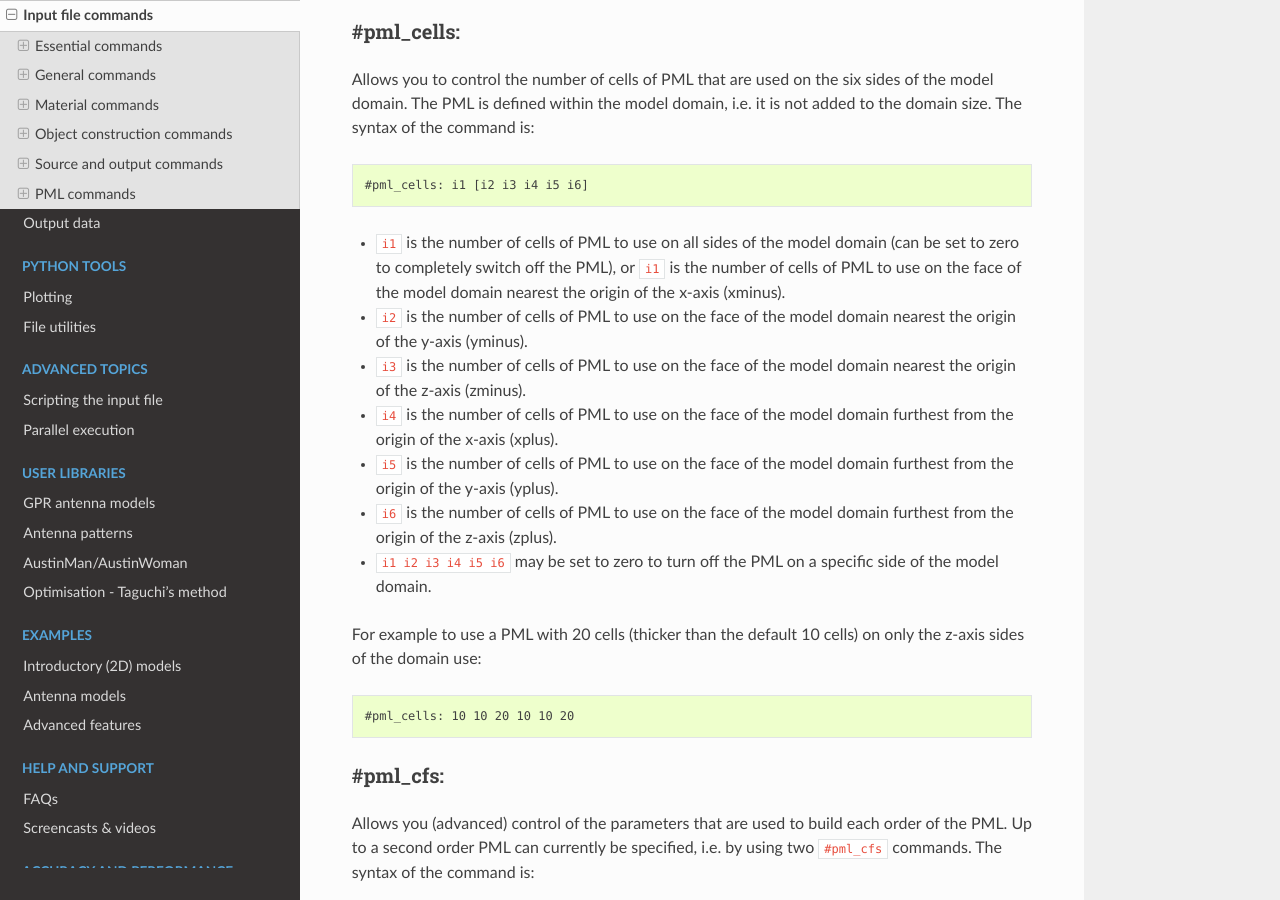
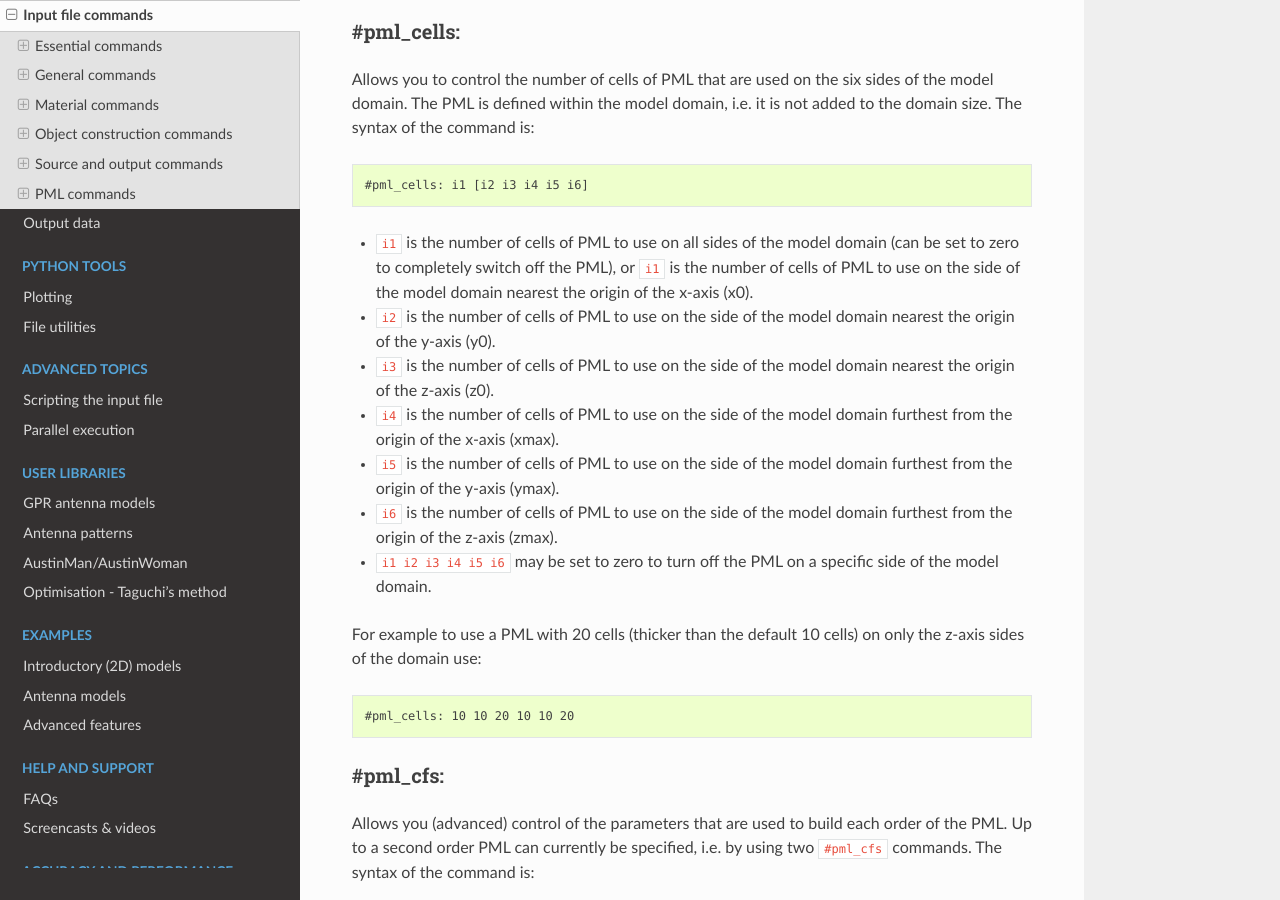
Before and after one commit to gprMax/gprMax, a Sphinx documentation site: the page built from docs/source/input.rst, in a window 1280 px wide and 900 px high, scrolled down 26623 px. Built offline with Sphinx 7.4.7 and the Read the Docs theme 2.0.0, drawn with Linux system fonts in a browser that asks for light colours.

Commit message:
Further clarification of PML terminology.

```diff
--- a/docs/source/input.rst
+++ b/docs/source/input.rst
@@ -892,12 +892,12 @@
 
     #pml_cells: i1 [i2 i3 i4 i5 i6]
 
-* ``i1`` is the number of cells of PML to use on all sides of the model domain (can be set to zero to completely switch off the PML), or ``i1`` is the number of cells of PML to use on the face of the model domain nearest the origin of the x-axis (xminus).
-* ``i2`` is the number of cells of PML to use on the face of the model domain nearest the origin of the y-axis (yminus).
-* ``i3`` is the number of cells of PML to use on the face of the model domain nearest the origin of the z-axis (zminus).
-* ``i4`` is the number of cells of PML to use on the face of the model domain furthest from the origin of the x-axis (xplus).
-* ``i5`` is the number of cells of PML to use on the face of the model domain furthest from the origin of the y-axis (yplus).
-* ``i6`` is the number of cells of PML to use on the face of the model domain furthest from the origin of the z-axis (zplus).
+* ``i1`` is the number of cells of PML to use on all sides of the model domain (can be set to zero to completely switch off the PML), or ``i1`` is the number of cells of PML to use on the side of the model domain nearest the origin of the x-axis (x0).
+* ``i2`` is the number of cells of PML to use on the side of the model domain nearest the origin of the y-axis (y0).
+* ``i3`` is the number of cells of PML to use on the side of the model domain nearest the origin of the z-axis (z0).
+* ``i4`` is the number of cells of PML to use on the side of the model domain furthest from the origin of the x-axis (xmax).
+* ``i5`` is the number of cells of PML to use on the side of the model domain furthest from the origin of the y-axis (ymax).
+* ``i6`` is the number of cells of PML to use on the side of the model domain furthest from the origin of the z-axis (zmax).
 * ``i1 i2 i3 i4 i5 i6`` may be set to zero to turn off the PML on a specific side of the model domain.
 
 For example to use a PML with 20 cells (thicker than the default 10 cells) on only the z-axis sides of the domain use:
```
